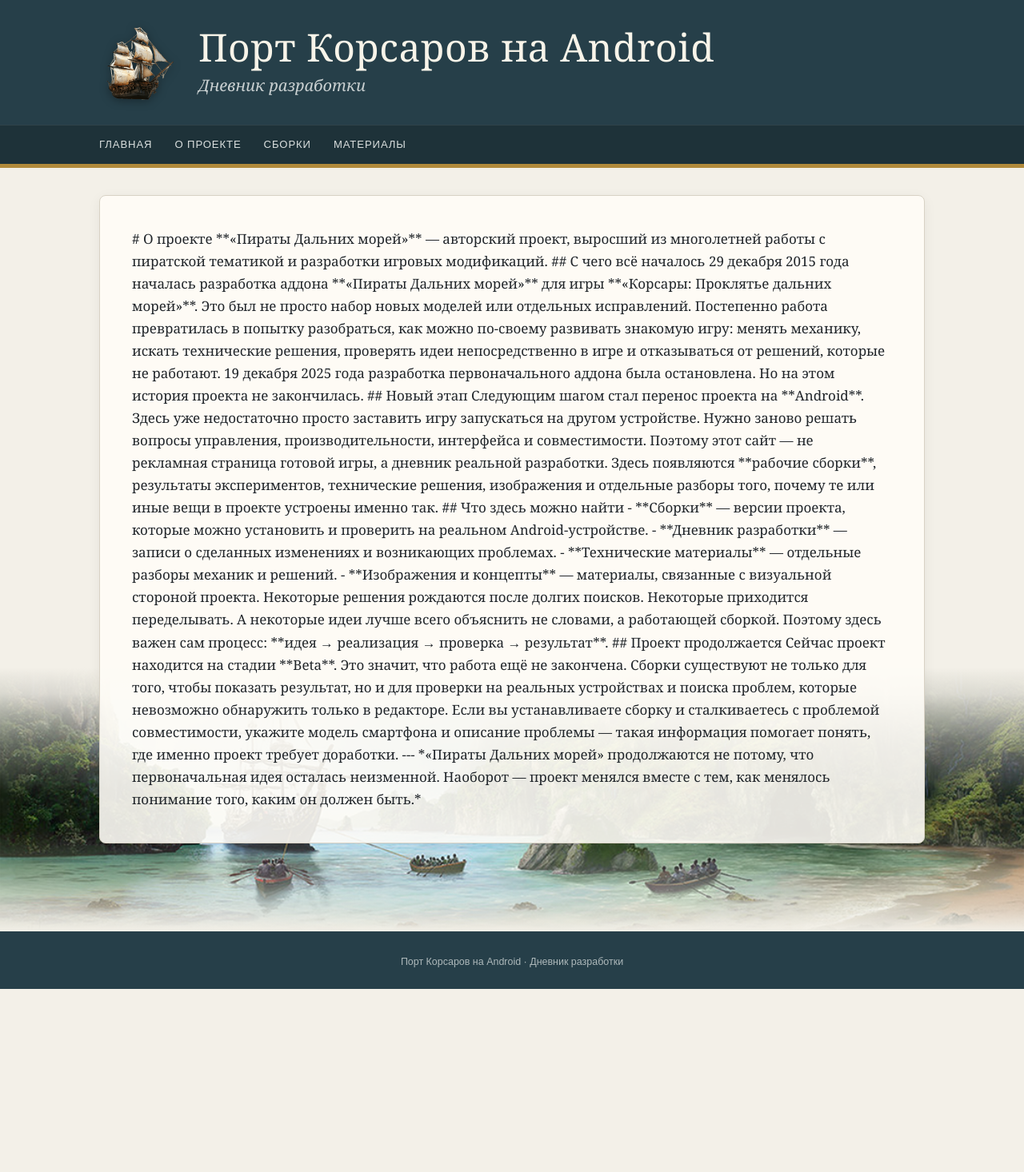
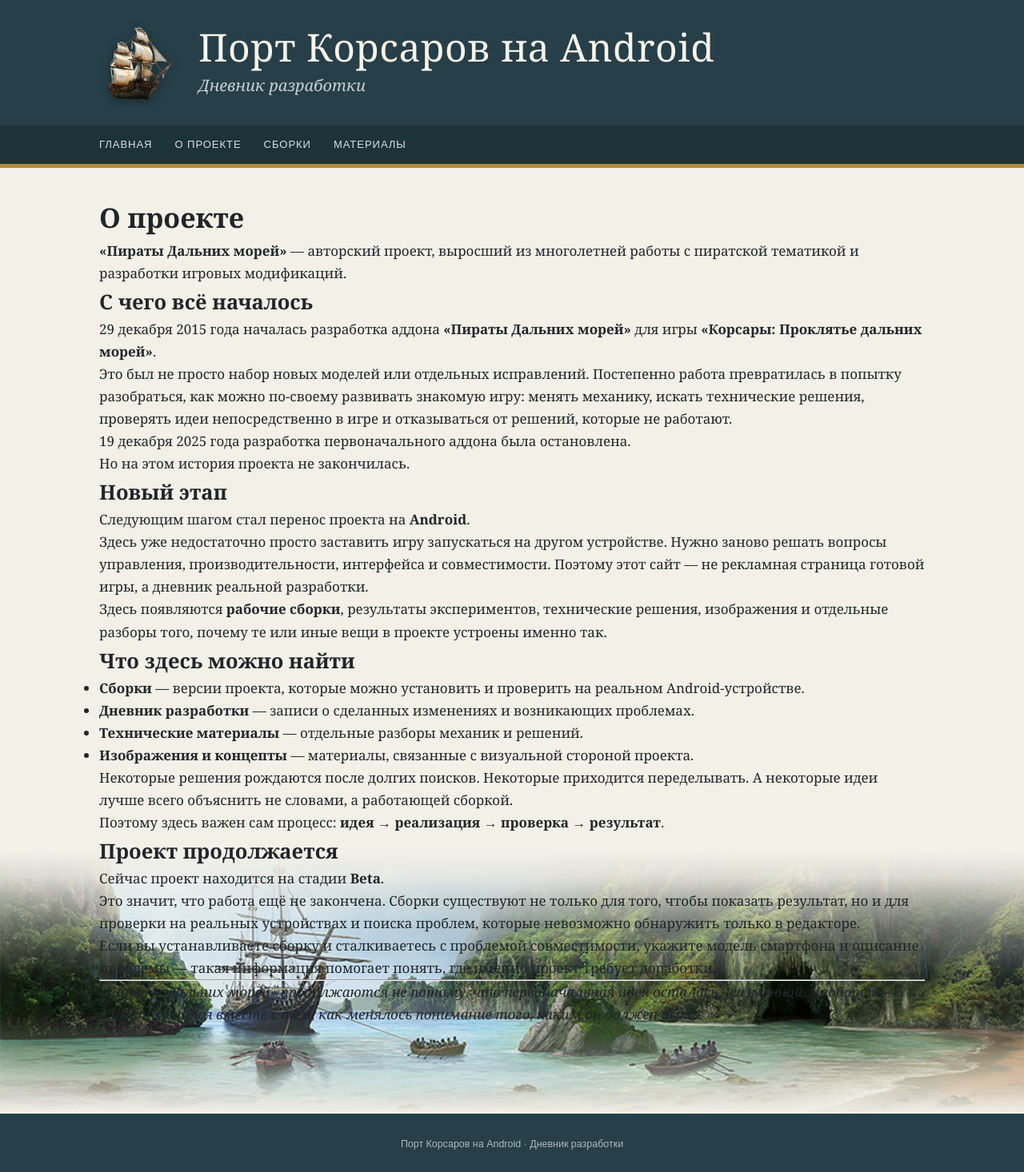
Before and after one commit to tislic/SeaDogsPort, a Jekyll site: the page built from о-проекте.md, in a window 1280 px wide. Shown: the whole page at 80% size. Built offline with Jekyll 4.4.1, drawn with Linux system fonts in a browser that asks for light colours; before the commit the page ends 1237 px from its top, so only the background shows below that.

Commit message:
Update о-проекте.md content and formatting
удалил
<div class="panel post" style="padding: 40px; background:rgba(255,253,248,.89);">

```diff
--- a/о-проекте.md
+++ b/о-проекте.md
@@ -4,7 +4,6 @@
 permalink: /о-проекте/
 ---
 
-<div class="panel post" style="padding: 40px; background:rgba(255,253,248,.89);">
 
 # О проекте
 
@@ -50,5 +49,3 @@
 ---
 
 *«Пираты Дальних морей» продолжаются не потому, что первоначальная идея осталась неизменной. Наоборот — проект менялся вместе с тем, как менялось понимание того, каким он должен быть.*
-
-</div>
```
